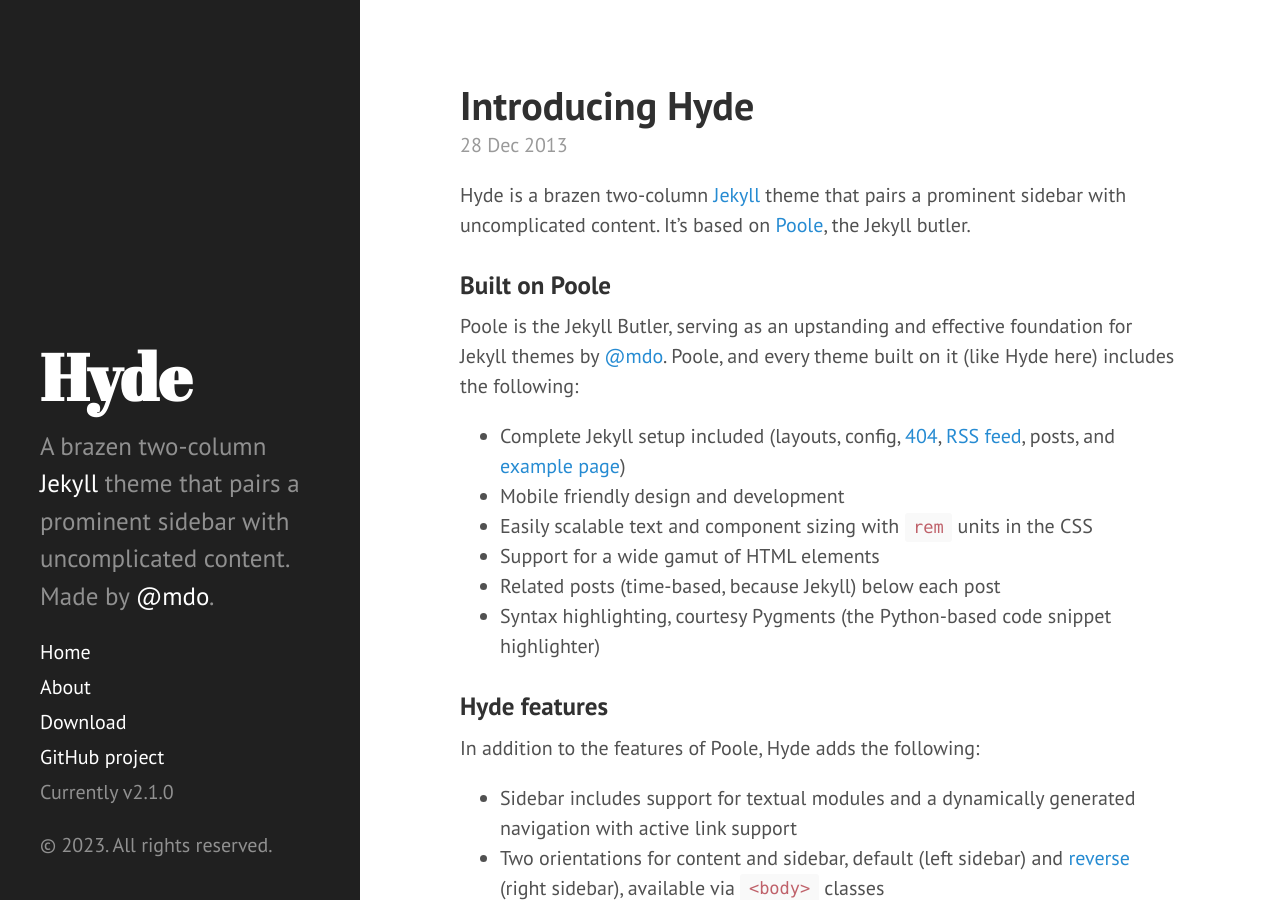
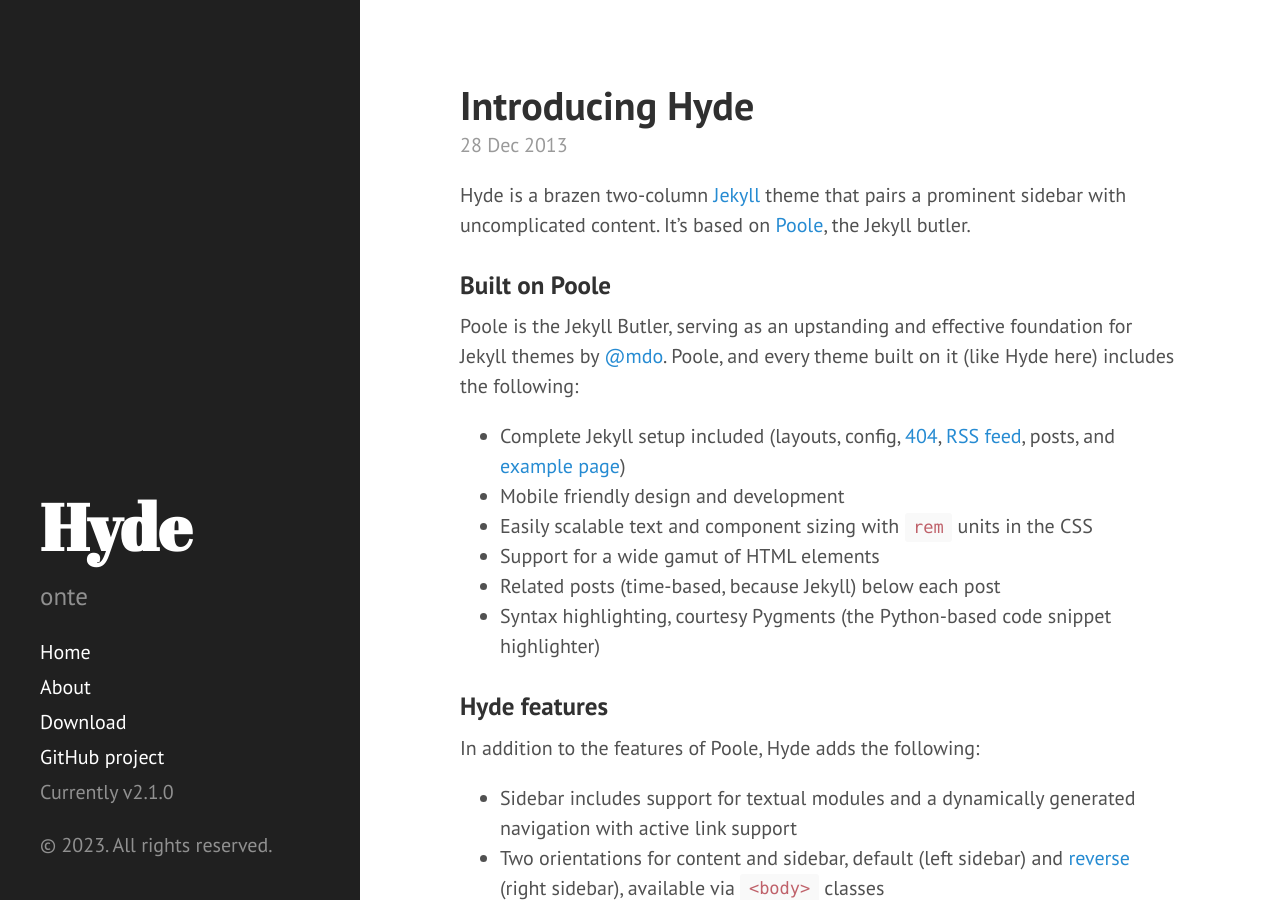
Before and after one commit to carrickchristian/carrickchristian.github.io, a Jekyll site: the page built from docs/index.html, in a window 1280 px wide and 900 px high. Built offline with Jekyll 4.4.1, drawn with Linux system fonts in a browser that asks for light colours; Markdown is read by kramdown in place of the engine named in the settings; the list of posts is cut into pages by our own code.

Commit message:
Update _config.yml

```diff
--- a/docs/_config.yml
+++ b/docs/_config.yml
@@ -9,8 +9,8 @@
 # Setup
 title:            Hyde
 tagline:          'A Jekyll theme'
-description:      'A brazen two-column <a href="http://jekyllrb.com" target="_blank">Jekyll</a> theme that pairs a prominent sidebar with uncomplicated content. Made by <a href="https://twitter.com/mdo" target="_blank">@mdo</a>.'
-url:              http://hyde.getpoole.com
+description:      onte
+url:              carrickchristian.github.io
 baseurl:          /
 
 author:
```
